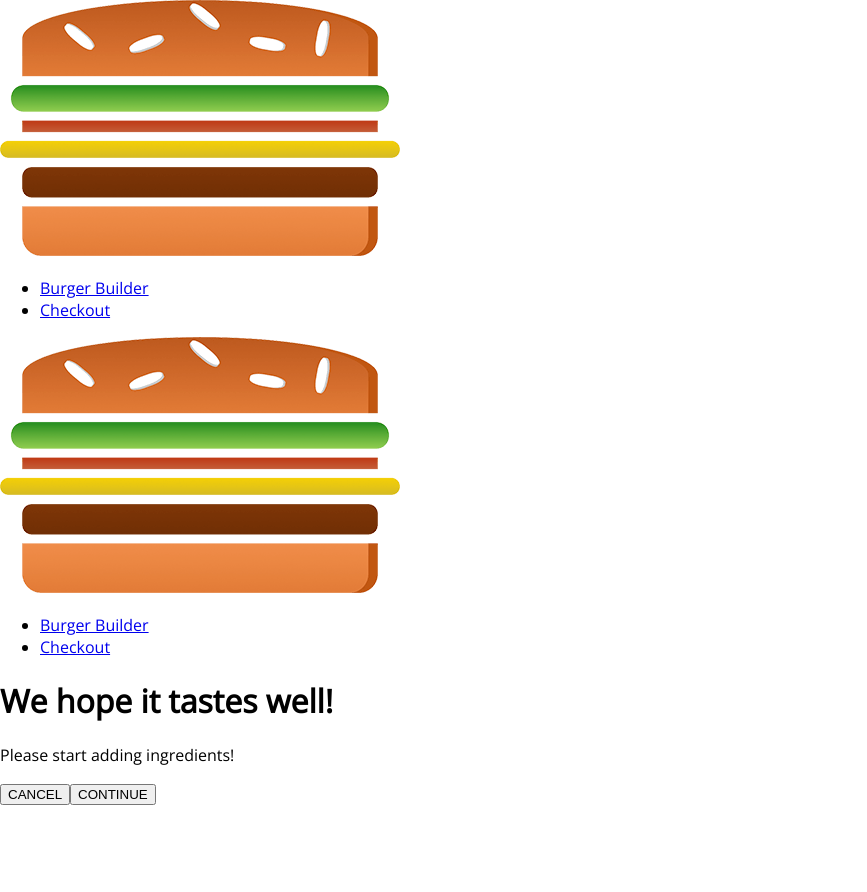
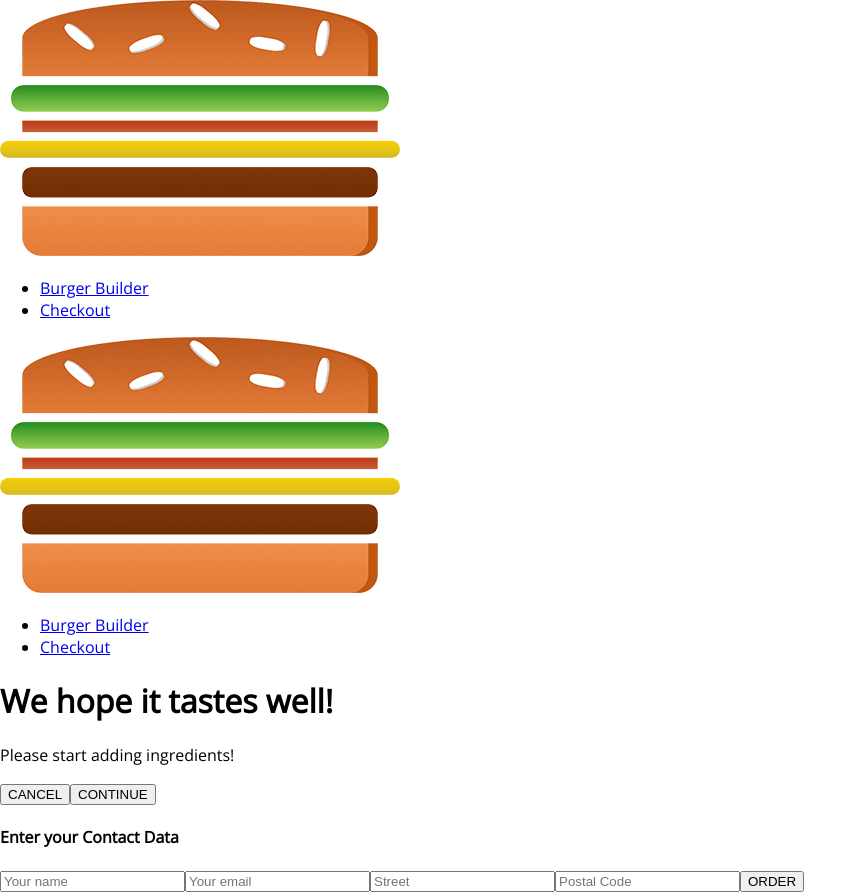
Before and after one commit to alexnro/React-BurgerBuilder, a React app: page /checkout in a window 1280 px wide. Both pictures are taken after a click on the button "CONTINUE". Shown: the whole page, without its empty margins (0-867 px from the left). Before the commit the page ends 805 px from the top, so only its background shows below. Built offline with nearby package versions, Linux system fonts and the light colour scheme.

Commit message:
Navigating to the Contact Data Component

```diff
--- a/src/containers/Checkout/Checkout.js
+++ b/src/containers/Checkout/Checkout.js
@@ -1,6 +1,8 @@
 import React, { Component } from 'react';
+import { Route } from 'react-router-dom';
 
 import CheckoutSummary from '../../components/Order/CheckoutSummary/CheckoutSummary';
+import ContactData from './ContactData/ContactData';
 
 class Checkout extends Component {
 
@@ -37,6 +39,7 @@
                     ingredients={this.state.ingredients}
                     checkoutCancelled={this.checkoutCancelledHandler}
                     checkoutContinued={this.checkoutContinuedHandler} />
+                <Route path={this.props.match.path + '/contact-data'} component={ContactData} />
             </div>
         );
     }
--- /dev/null
+++ b/src/containers/Checkout/ContactData/ContactData.css
@@ -0,0 +1,19 @@
+.ContactData {
+    margin: 20px auto;
+    width: 80%;
+    text-align: center;
+    box-shadow: 0 2px 3px #ccc;
+    border: 1px solid #eee;
+    padding: 10px;
+    box-sizing: border-box;
+}
+
+.Input {
+    display: block;
+}
+
+@media (min-width: 600px) {
+    .ContactData {
+        width: 500px ;
+    }
+}
--- /dev/null
+++ b/src/containers/Checkout/ContactData/ContactData.js
@@ -0,0 +1,33 @@
+import React, { Component } from 'react';
+
+import Button from '../../../components/UI/Button/Button';
+import classes from './ContactData.css';
+
+class ContactData extends Component {
+
+    state = {
+        name: '',
+        email: '',
+        address: {
+            street: '',
+            postalCode: ''
+        }
+    }
+
+    render() {
+        return(
+            <div className={classes.ContactData}>
+                <h4>Enter your Contact Data</h4>
+                <form>
+                    <input className={classes.Input} type="text" name="name" placeholder="Your name" />
+                    <input className={classes.Input} type="email" name="email" placeholder="Your email" />
+                    <input className={classes.Input} type="text" name="street" placeholder="Street" />
+                    <input className={classes.Input} type="text" name="postal" placeholder="Postal Code" />
+                    <Button btnType="Success">ORDER</Button>
+                </form>
+            </div>
+        )
+    }
+}
+
+export default ContactData;
```
